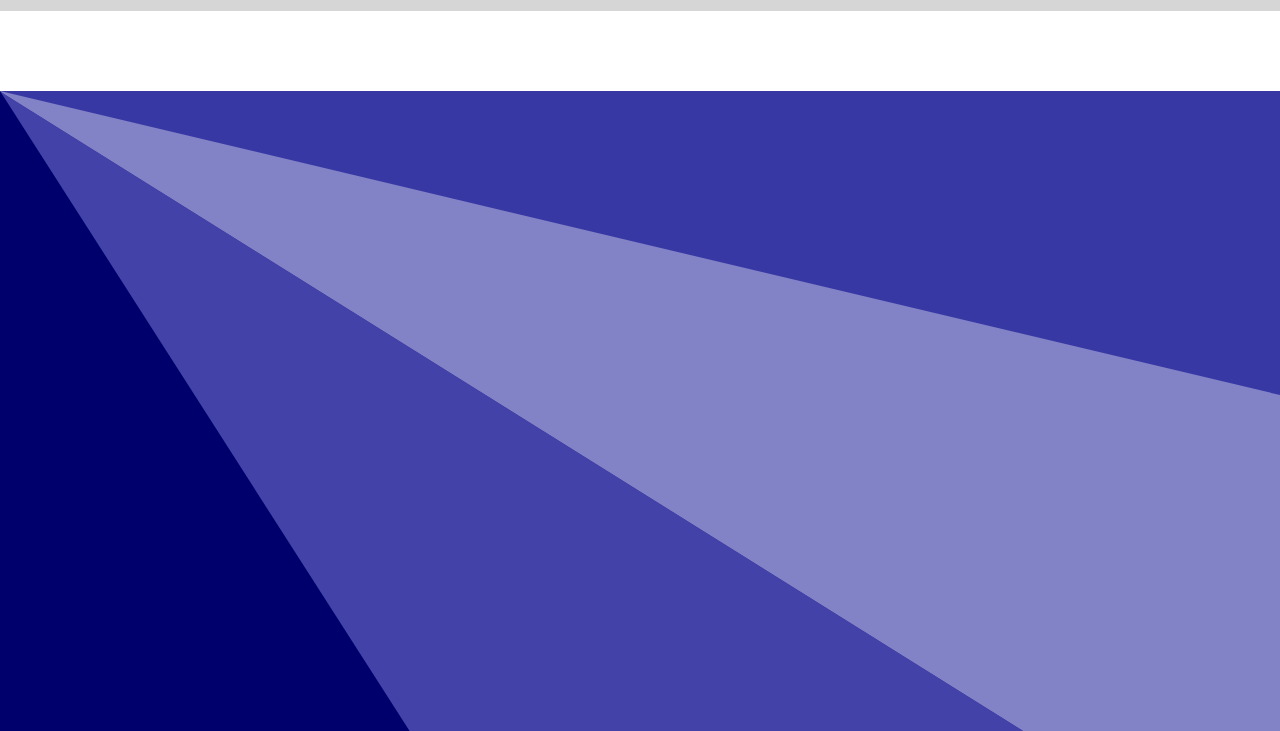
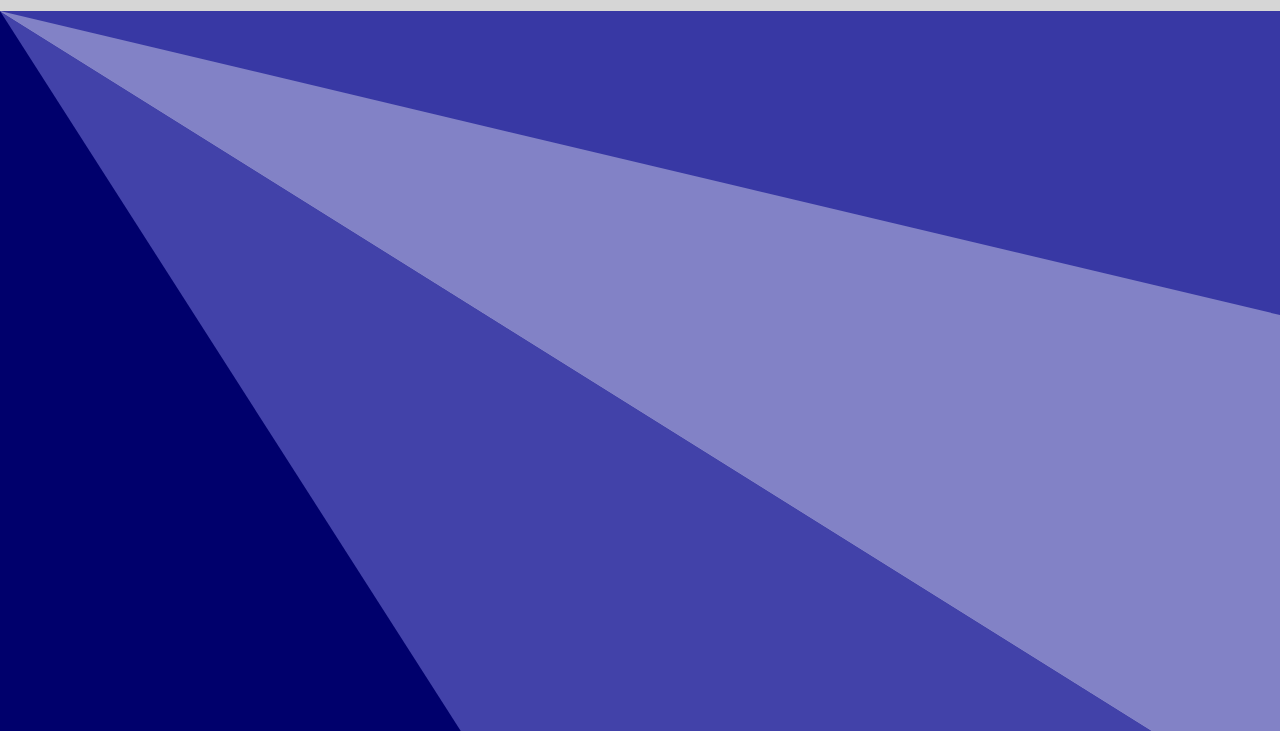
Before and after one commit to Splice09/PersonalWebpage, a website: page WebFrame.html in a window 1280 px wide. Shown: the part 69-800 px from the top of the page. Drawn offline with Linux system fonts and the light colour scheme; files that its build step writes are made by us from their sources; files whose address does not match are found by name.

Commit message:
changed top position on triangles

```diff
--- a/assets/StyleSheets/myStyle.css
+++ b/assets/StyleSheets/myStyle.css
@@ -37,7 +37,7 @@ body{
 .bodyTriangle1{
     padding: 0;
     position: absolute;
-    top: 5rem;
+    top: 0;
     left:0;
     width: 0;
     height: 0;
@@ -52,7 +52,7 @@ body{
     padding: 0;
     position: absolute;
     float: right;
-    top: 5rem;
+    top: 0;
     left:0;
     width: 0;
     height: 0;
@@ -66,7 +66,7 @@ body{
     padding: 0;
     position: absolute;
     float: right;
-    top: 5rem;
+    top: 0;
     left:0;
     width: 0;
     height: 0;
@@ -80,7 +80,7 @@ body{
     padding: 0;
     position: absolute;
     float: right;
-    top: 5rem;
+    top: 0;
     left:0;
     width: 0;
     height: 0;
```
